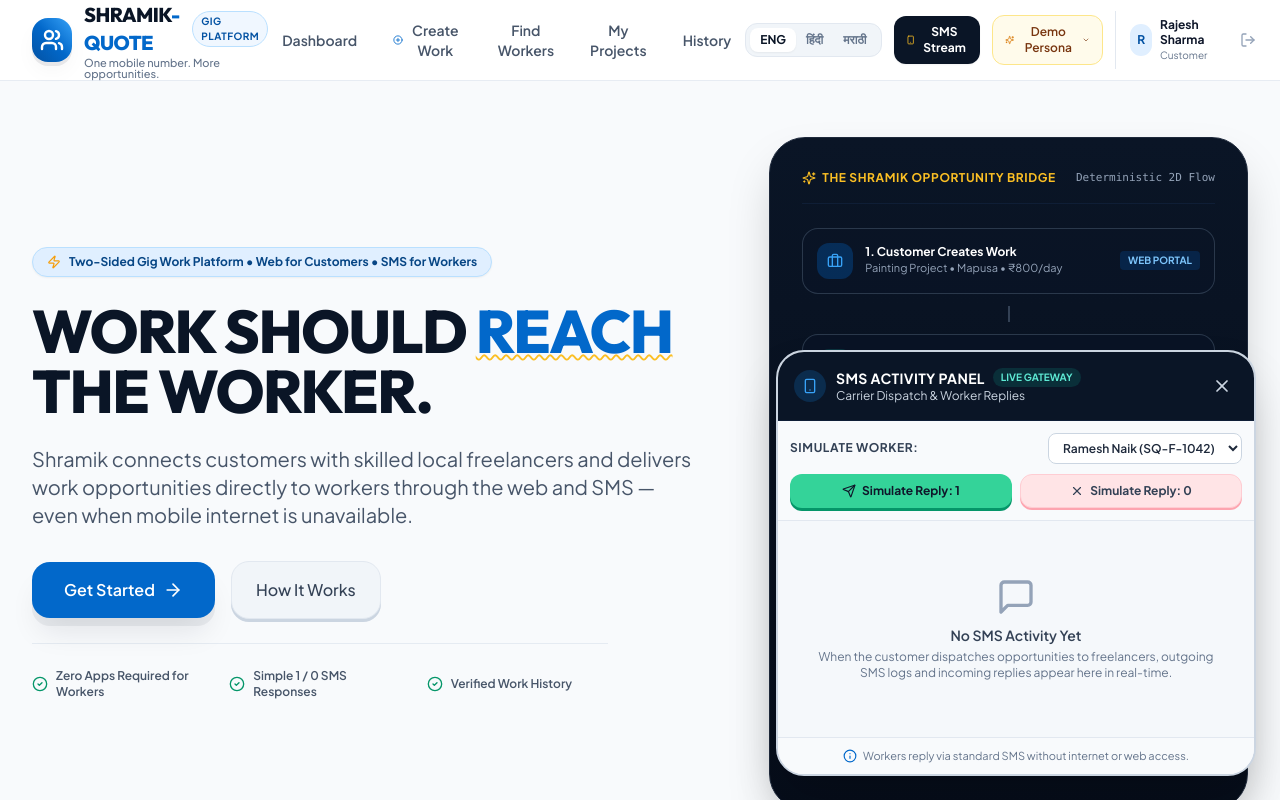
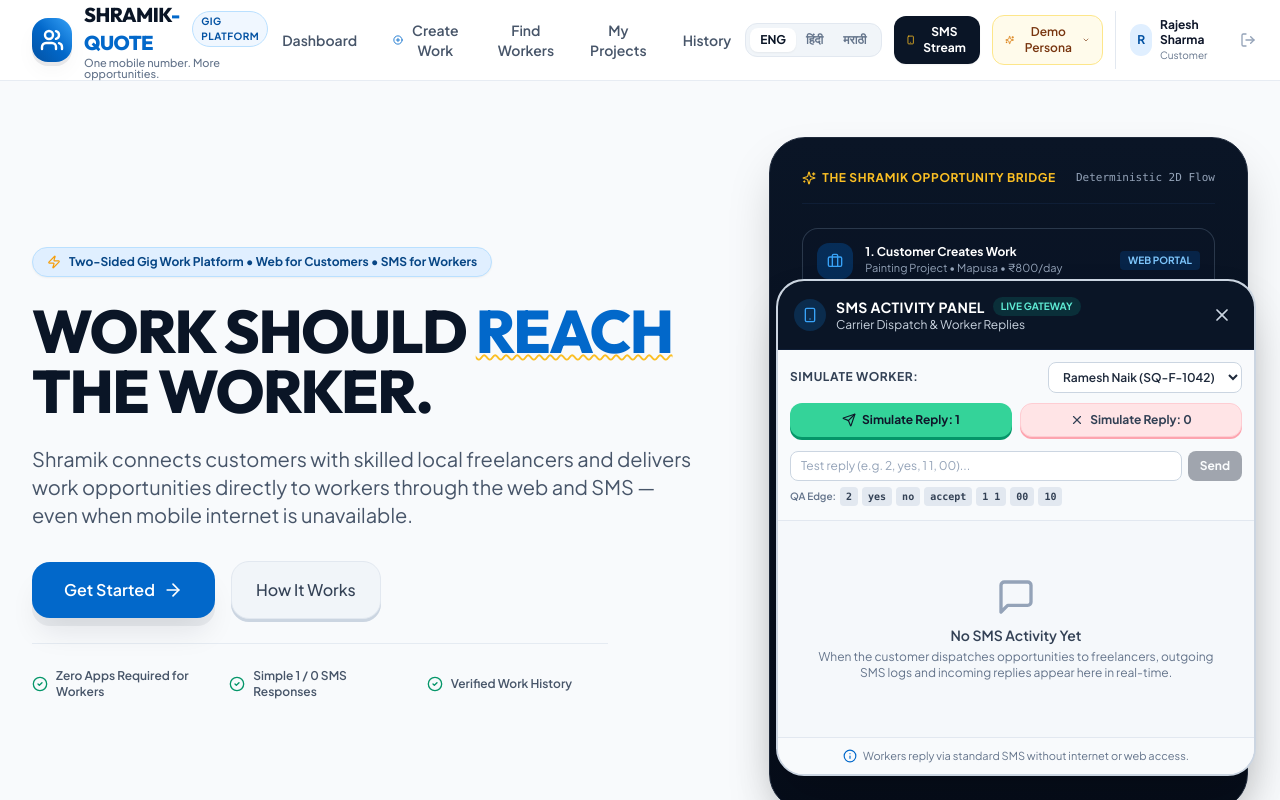
Before and after one commit to redrex7276/nirak, a React (Vite) app: page / in a window 1280 px wide. Both pictures are taken after a click on the button "SMS Stream". Shown: the top 800 px of the page. Built offline with nearby package versions, Linux system fonts and the light colour scheme; the HTML template or start-up script is replaced by a standard one.

Commit message:
fix: enforce strict numeric SMS response validation and safe guidance handling

```diff
--- a/src/components/sms/SMSActivityPanel.tsx
+++ b/src/components/sms/SMSActivityPanel.tsx
@@ -49,6 +49,8 @@
   const currentWorkerUser = users.find(u => u.id === currentWorkerId || u.freelancerProfile?.freelancerId === currentWorkerId);
   const currentApplication = activeJob ? applications.find(a => a.jobId === activeJob.id && a.workerId === currentWorkerId) : null;
 
+  const [customReply, setCustomReply] = React.useState('');
+
   const handleSimulateOne = () => {
     if (activeJob) {
       simulateWorkerReply(activeJob.id, currentWorkerId, '1');
@@ -58,6 +60,16 @@
   const handleSimulateZero = () => {
     if (activeJob) {
       simulateWorkerReply(activeJob.id, currentWorkerId, '0');
+    }
+  };
+
+  const handleSimulateCustom = (textToSend?: string) => {
+    const text = (textToSend !== undefined ? textToSend : customReply).trim();
+    if (activeJob && text) {
+      simulateWorkerReply(activeJob.id, currentWorkerId, text);
+      if (textToSend === undefined) {
+        setCustomReply('');
+      }
     }
   };
 
@@ -161,6 +173,47 @@
           </button>
         </div>
 
+        {/* Custom SMS Test Form & QA Edge-Case Inputs */}
+        <div className="space-y-1.5 pt-1">
+          <div className="flex gap-1.5">
+            <input
+              type="text"
+              value={customReply}
+              onChange={(e) => setCustomReply(e.target.value)}
+              onKeyDown={(e) => {
+                if (e.key === 'Enter') {
+                  e.preventDefault();
+                  handleSimulateCustom();
+                }
+              }}
+              placeholder="Test reply (e.g. 2, yes, 1 1, 00)..."
+              className="flex-1 text-xs px-2.5 py-1.5 bg-white border border-slate-300 rounded-lg text-slate-800 focus:outline-none focus:ring-2 focus:ring-shramik-500 placeholder:text-slate-400"
+            />
+            <button
+              onClick={() => handleSimulateCustom()}
+              disabled={!customReply.trim()}
+              className="px-3 py-1.5 text-xs font-bold bg-slate-800 text-white hover:bg-slate-900 disabled:opacity-40 disabled:cursor-not-allowed rounded-lg transition-colors"
+            >
+              Send
+            </button>
+          </div>
+
+          <div className="flex items-center gap-1 overflow-x-auto pb-0.5 text-[10px] text-slate-600">
+            <span className="font-semibold text-slate-500 shrink-0">QA Edge:</span>
+            {['2', 'yes', 'no', 'accept', '1 1', '00', '10'].map((preset) => (
+              <button
+                key={preset}
+                type="button"
+                onClick={() => handleSimulateCustom(preset)}
+                className="px-1.5 py-0.5 rounded bg-slate-200 hover:bg-slate-300 text-slate-700 font-mono font-bold transition-colors shrink-0"
+                title={`Send "${preset}" to test validation`}
+              >
+                {preset}
+              </button>
+            ))}
+          </div>
+        </div>
+
         {currentApplication && (
           <div className="text-[11px] text-slate-600 bg-white p-2 rounded-xl border border-slate-200 flex items-center justify-between">
             <span>
--- a/src/context/AppContext.tsx
+++ b/src/context/AppContext.tsx
@@ -46,7 +46,7 @@
 
   createJob: (params: CreateJobParams) => Promise<Job>;
   sendOpportunities: (jobId: string, workerIds: string[]) => Promise<void>;
-  simulateWorkerReply: (jobId: string, workerId: string, reply: '1' | '0') => Promise<void>;
+  simulateWorkerReply: (jobId: string, workerId: string, reply: string) => Promise<void>;
   assignWorker: (jobId: string, workerId: string) => Promise<void>;
   completeJob: (jobId: string) => Promise<void>;
   updateWorkerAvailability: (workerId: string, availability: WorkerAvailability) => void;
@@ -224,7 +224,7 @@
     setIsSMSPanelOpen(true);
   };
 
-  const simulateWorkerReply = async (jobId: string, workerId: string, reply: '1' | '0'): Promise<void> => {
+  const simulateWorkerReply = async (jobId: string, workerId: string, reply: string): Promise<void> => {
     const targetJob = jobs.find(j => j.id === jobId);
     const workerUser = users.find(u => u.id === workerId || u.freelancerProfile?.freelancerId === workerId);
     const workerName = workerUser?.name || 'Worker';
@@ -236,6 +236,9 @@
       addToast('No Active Opportunity', 'Worker has not been sent an opportunity for this job.', 'warning');
       return;
     }
+
+    // Parse the command strictly using smsService
+    const parsed = smsService.parseSMSResponse(reply);
 
     // 1. Log incoming SMS
     const incomingSMS: SMSMessage = {
@@ -252,10 +255,26 @@
     };
 
     // 2. Evaluate State Machine
-    const transition = evaluateSMSStateTransition(currentApp.status, reply);
+    const transition = evaluateSMSStateTransition(currentApp.status, parsed.command);
 
     if (!transition.nextStatus) {
-      addToast('Invalid Reply', transition.errorMessage || 'No state transition possible.', 'warning');
+      // Return safe guidance response to worker without corrupting state
+      const invalidGuideSMS = smsService.generateInvalidReplySMS(workerLang);
+      const outgoingGuide: SMSMessage = {
+        id: `SMS-OUT-${Date.now()}-${Math.floor(Math.random() * 1000)}`,
+        jobId,
+        workerId,
+        workerPhone,
+        workerName,
+        direction: 'outgoing',
+        content: invalidGuideSMS,
+        timestamp: new Date().toLocaleTimeString([], { hour: '2-digit', minute: '2-digit', second: '2-digit' }),
+        status: 'delivered',
+        step: 'info'
+      };
+
+      setSmsMessages(prev => [outgoingGuide, incomingSMS, ...prev]);
+      addToast('Safe Guidance Sent', `Worker replied "${reply}". System preserved job state and sent SMS help prompt.`, 'warning');
       return;
     }
 
--- a/src/services/smsService.ts
+++ b/src/services/smsService.ts
@@ -28,6 +28,7 @@
   generateAcceptedSMS(job: SMSTemplateParams, language: LanguageCode): string;
   generateRejectedSMS(job: SMSTemplateParams, language: LanguageCode): string;
   generateAssignedSMS(job: SMSTemplateParams, language: LanguageCode): string;
+  generateInvalidReplySMS(language: LanguageCode): string;
 }
 
 /**
@@ -56,11 +57,11 @@
   }
 
   parseSMSResponse(text: string): { command: '1' | '0' | 'INVALID'; raw: string } {
-    const cleaned = text.trim();
-    if (cleaned === '1' || cleaned.startsWith('1')) {
+    const cleaned = (text || '').trim();
+    if (cleaned === '1') {
       return { command: '1', raw: cleaned };
     }
-    if (cleaned === '0' || cleaned.startsWith('0')) {
+    if (cleaned === '0') {
       return { command: '0', raw: cleaned };
     }
     return { command: 'INVALID', raw: cleaned };
@@ -89,6 +90,11 @@
   generateAssignedSMS(job: SMSTemplateParams, language: LanguageCode = 'en'): string {
     const templates = SMS_TEMPLATES[language] || SMS_TEMPLATES.en;
     return templates.assigned(job);
+  }
+
+  generateInvalidReplySMS(language: LanguageCode = 'en'): string {
+    const templates = SMS_TEMPLATES[language] || SMS_TEMPLATES.en;
+    return templates.invalidReply();
   }
 }
 
```
